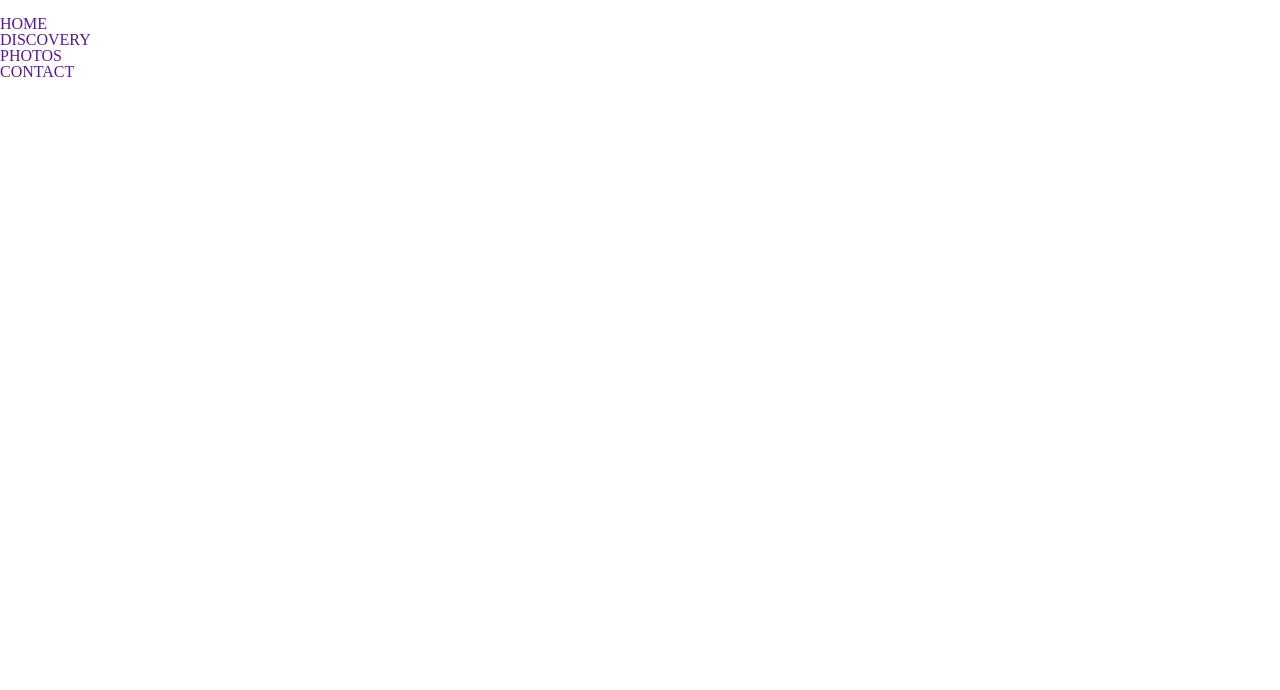
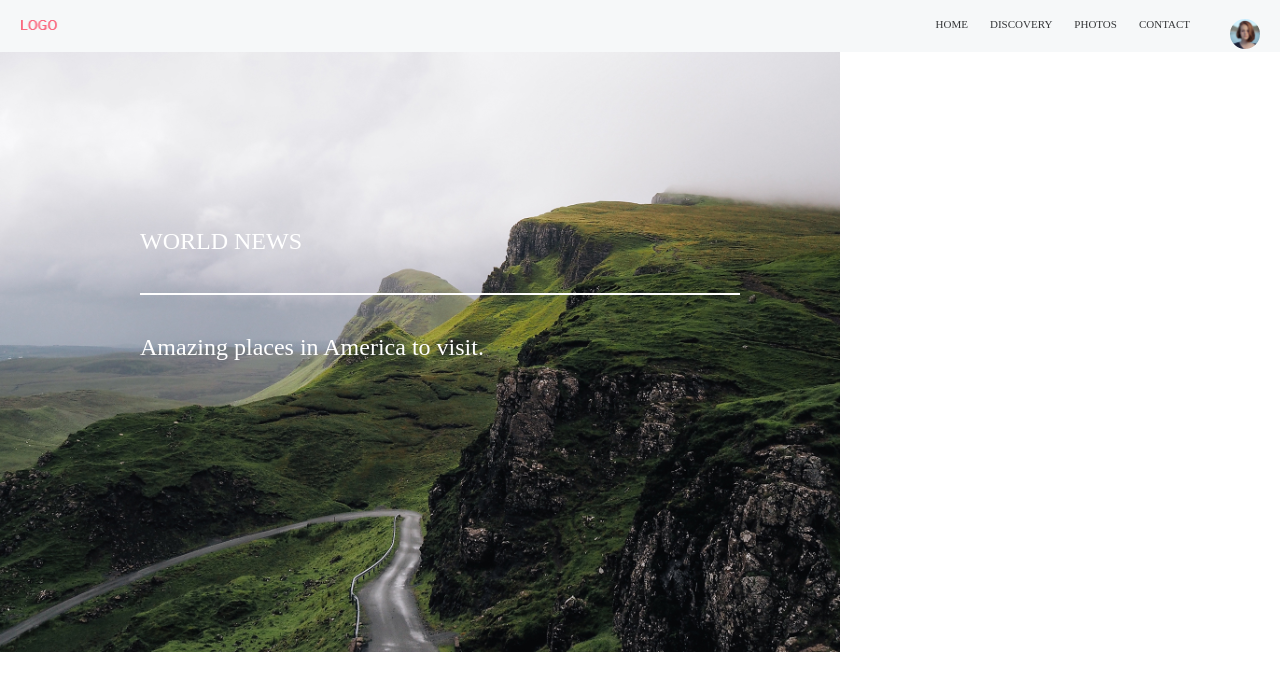
Before and after one commit to SabaMania/Unilab, a plain HTML site: page index.html in a window 1280 px wide. Drawn offline with Linux system fonts and the light colour scheme; a web font is replaced by a local one.

Commit message:
add section

```diff
--- a/index.html
+++ b/index.html
@@ -7,33 +7,51 @@
   		<meta name="author" content="Saba Mania">
   		<meta name="viewport" content="width=device-width, initial-scale=1.0">
 
-		<title></title>
+		<title>Unilab</title>
 
 		<link rel="stylesheet" type="text/css" href="styles/reset.css">
 		<link rel="stylesheet" type="text/css" href="styles/font.css">
 		<link rel="stylesheet" type="text/css" href="styles/style.css">
 	</head>
 	<body>
-		<header>
+		<header class="container">
 			<a href="index.html">
-				<img class="" src="">
+				<img class="logo" src="images/logo.png" alt="logo">
 			</a>
+			<div class="navbar">
 				<nav>
-				<ul>
+					<ul class="navbar-li">
 						<a href="">
-						<li>HOME</li>
+							<li class="lists">HOME</li>
 						</a>
 						<a href="">
-						<li>DISCOVERY</li>
+							<li class="lists">DISCOVERY</li>
 						</a>
 						<a href="">
-						<li>PHOTOS</li>
+							<li class="lists">PHOTOS</li>
 						</a>
 						<a href="">
-						<li>CONTACT</li>
+							<li class="lists">CONTACT</li>
 						</a>
 					</ul>
 				</nav>
+				<a href="index.html">
+					<img class="profile" src="images/girl.png" alt="profile">
+				</a>
+			</div>
 		</header>
+		<section class="container1">
+			<div class="mini-container">
+				<div class="background-img">
+					<div class="inside-container">
+						<h2 class="title">WORLD NEWS</h2>
+						<h3 class="text">Amazing places in America to visit.</h3>
+					</div>
+				</div>
+				<div class="news">
+
+				</div>
+			</div>
+		</section>
 	</body>
 </html>
--- a/styles/style.css
+++ b/styles/style.css
@@ -1,5 +1,67 @@
-.first {
+.container {
 	max-width: 1440px;
-	height: 50px;
+	width: 100%;
 	background-color: #F6F8F9;
+	margin: 0 auto;
 }
+/* header */
+.logo {
+	width: 38px;
+	height: 15px;
+	margin: 18px 0 0 20px;
+}
+.navbar {
+	display: flex;
+	justify-content: flex-end;
+}
+.navbar-li{
+	display: flex;
+	justify-content: flex-end;
+	margin-top: -17px;
+}
+.lists {
+	margin-left: 22px;
+	font-size: 11px;
+	color: #343638;
+}
+.profile {
+	margin: -50px 20px 0 40px;
+}
+/*section*/
+.container1 {
+	max-width: 1440px;
+	width: 100%;
+	margin: 0 auto;
+}
+.mini-container {
+	max-width: 1440px;
+	width: 100%;
+}
+.background-img {
+	background-image: url('../images/nature.png');
+	background-repeat: no-repeat;
+	background-size: cover;
+	position: relative;
+	max-width: 840px;
+	width: 100%;
+	height: 600px;
+}
+.inside-container {
+	position: absolute;
+	background-size: pink;
+	max-width: 600px;
+	width: 100%;
+	height: 247px;
+	margin: 177px 100px 0 140px;
+}
+.title {
+	font-size: 24px;
+	color: white;
+	padding-bottom: 40px;
+	border-bottom: 2px solid white;
+}
+.text {
+	font-size: 24px;
+	color: white;
+	padding-top: 40px;
+}
```
Lines whose indentation alone changed are shown as unchanged.
